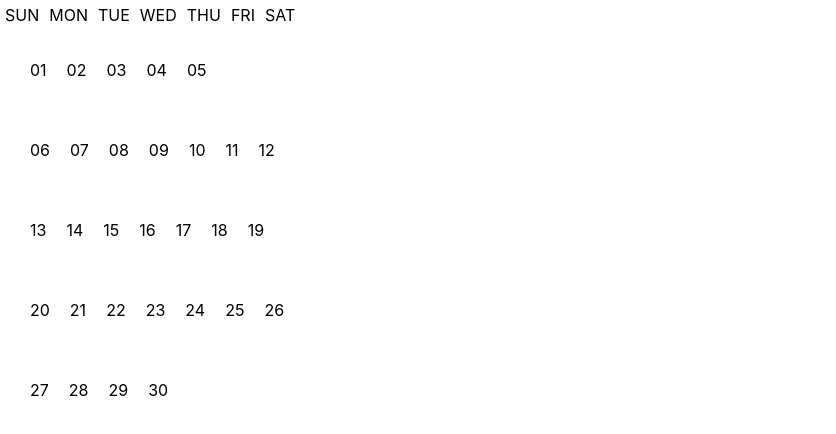
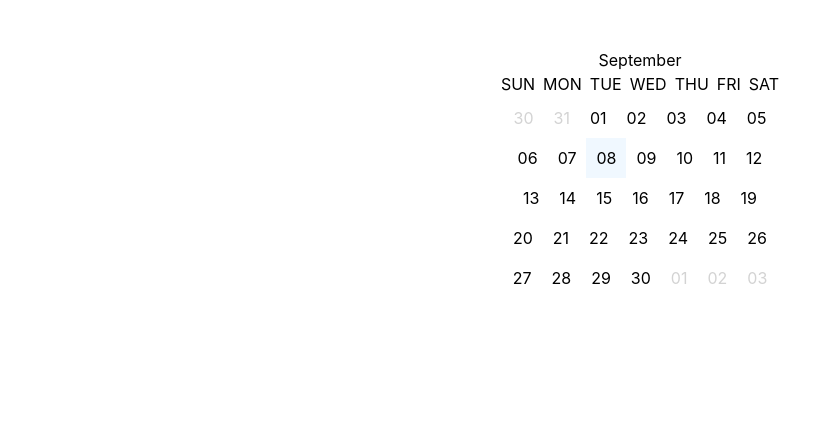
Before and after one commit to MuhammadSaadQadeer/datepicker, a React (Create React App) app: page / in a window 1280 px wide. Shown: the top 434 px of the page, without its empty margins (0-836 px from the left). Built offline with nearby package versions, Linux system fonts and the light colour scheme.

Commit message:
chore: add basic calendar sekeleton

```diff
--- a/src/App.css
+++ b/src/App.css
@@ -36,3 +36,13 @@
     transform: rotate(360deg);
   }
 }
+
+
+.calendar-container {
+    display: flex;
+    justify-content: center;
+    align-items: center;
+    flex-direction: column;
+    padding:50px;
+
+}
--- a/src/App.js
+++ b/src/App.js
@@ -1,21 +1,27 @@
 import React from "react";
 import "./App.css";
 import { getCalendarData } from "./utils";
+import { isEqual, format } from "date-fns";
 
 function App() {
   return (
-    <div className="App">
+    <div className="calendar-container">
+      {<div style={{color:"black", textAlign:"center"}}>{getCalendarData().month}</div>}
+
       <div style={{ display: "flex", flexDirection: "row"}}>
         {["SUN", "MON", "TUE", "WED", "THU", "FRI", "SAT"].map((item) => {
-          return <div style={{padding: 5}}>{item}</div>;
+          return <div style={{padding: 4}}>{item}</div>;
         })}
       </div>
-      {getCalendarData().map((item) => {
+      {getCalendarData().calendar.map((item) => {
         return (
-          <div style={{ display: "flex", flexDirection: "row" , padding:20}}>
+          <div style={{ display: "flex", flexDirection: "row"}}>
+            {console.log("foo",item)}
             {item.map((col) => {
               return (
-                <div style={{ padding: 10 }}>{`${col.date}`} </div>
+                <div style={{padding:10, color:!col.current ? 'lightgray':'black', backgroundColor: col.today ? 'aliceblue':''}}>{ `${col.date}`}
+
+                 </div>
               );
             })}
             <br />
--- a/src/utils.js
+++ b/src/utils.js
@@ -11,14 +11,33 @@ import {
     isFriday,
     isSaturday,
     isSunday,
-    isThisMonth
+    isThisMonth,
+    isToday
   } from "date-fns";
 
-  const rows = range(6);
+  const rows = range(5);
   const cols = range(7);
 
   function range(n) {
     return [...Array(n).keys()];
+  }
+
+  function getMonthName(number){
+    const monthMap = {
+      0: "January",
+      1:"February",
+      2:"March",
+      3:"April",
+      4:"May",
+      5:"June",
+      6:"July",
+      7:"August",
+      8:"September",
+      9:"October",
+      10:"November",
+      11:"December"
+    }
+    return monthMap[number]
   }
 
   function getDayName(date) {
@@ -62,7 +81,18 @@ import {
           if(isThisMonth(curDate)){
             week.push({
                 day: getDayName(curDate),
-                date: format(curDate, "dd")
+                date: format(curDate, "dd"),
+                fulldate:curDate,
+                current:true,
+                today: isToday(curDate)
+              });
+          }else {
+            week.push({
+                day: getDayName(curDate),
+                date: format(curDate, "dd"),
+                fulldate:curDate,
+                current:false,
+                today: isToday(curDate)
               });
           }
 
@@ -71,6 +101,6 @@ import {
 
       matrix.push(week);
     });
-
-    return matrix;
+    console.log(year, getMonthName(month), weekStartsOn)
+    return {calendar:matrix, year, month:getMonthName(month)};
   }
```
